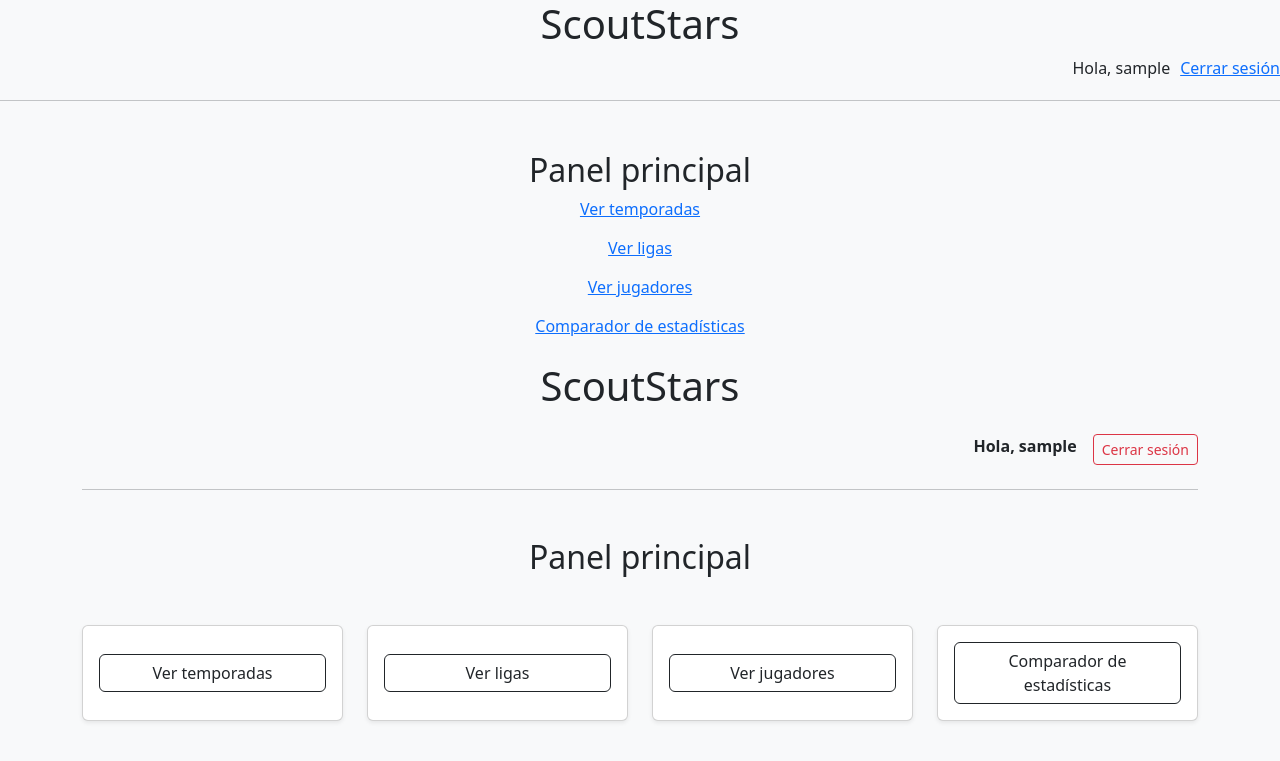
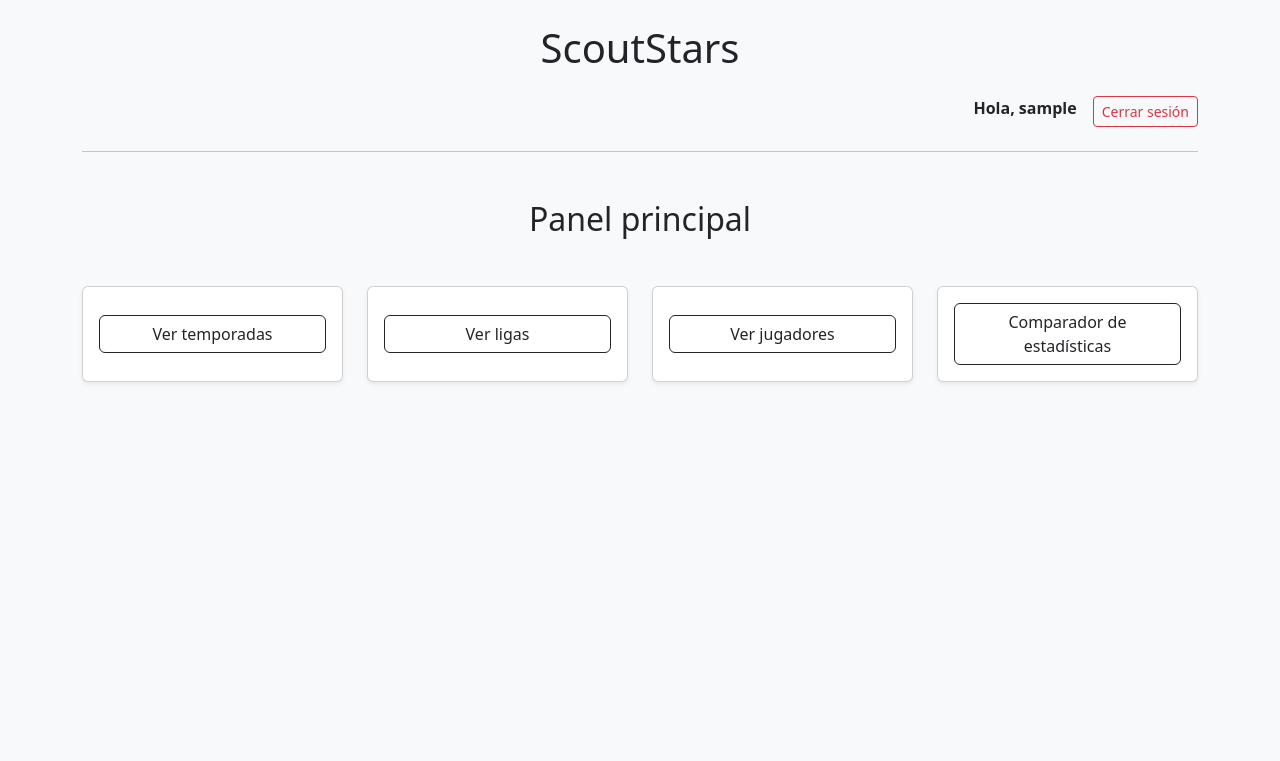
Before and after one commit to Sergio-AJ/ScoutStars, a Flask app: page /home in a window 1280 px wide. Shown: the top 761 px of the page. Run offline with Flask 3, Linux system fonts and the light colour scheme; the visitor is signed in with stand-in values (Sample User, id 1).

Commit message:
estilos home

```diff
--- a/templates/home.html
+++ b/templates/home.html
@@ -1,59 +1,6 @@
 <!DOCTYPE html>
 <html lang="es">
 
-<head>
-    <meta charset="UTF-8">
-    <title>ScoutStars</title>
-
-    <!-- Bootstrap -->
-    <link href="https://cdn.jsdelivr.net/npm/bootstrap@5.3.3/dist/css/bootstrap.min.css" rel="stylesheet">
-</head>
-
-<body>
-<h1 style="text-align:center;">ScoutStars</h1>
-
-<!-- 🔝 NAVBAR -->
-<div style="display:flex; justify-content:flex-end; gap:10px; margin-bottom:20px;">
-
-    {% if current_user.is_authenticated %}
-        <span>Hola, {{ current_user.username }}</span>
-        <a href="/logout">Cerrar sesión</a>
-    {% else %}
-        <a href="/login">Login</a>
-        <a href="/register">Registro</a>
-    {% endif %}
-
-</div>
-
-<hr>
-
-<!-- 🎯 OPCIONES CENTRALES -->
-<div style="text-align:center; margin-top:50px;">
-
-    <h2>Panel principal</h2>
-
-    <div style="display:flex; flex-direction:column; gap:15px; align-items:center;">
-
-        <!-- VISIBLES PARA TODOS -->
-        <a href="/temporadas">Ver temporadas</a>
-        <a href="/ligas">Ver ligas</a>
-        <a href="/jugadores">Ver jugadores</a>
-        <a href="/comparador">Comparador de estadísticas</a>
-
-        <!-- CREACIÓN (solo entrenador/admin) -->
-        {% if current_user.role in ["entrenador", "admin"] %}
-            <a href="/ligas/crear">Crear liga</a>
-            <a href="/equipos/crear">Crear equipo</a>
-            <a href="/jugadores/crear">Crear jugador</a>
-        {% endif %}
-
-        <!-- SOLO ADMIN -->
-        {% if current_user.role == "admin" %}
-            <a href="/users">Gestionar usuarios</a>
-        {% endif %}
-
-    </div><!DOCTYPE html>
-<html lang="es">
 
 <head>
     <meta charset="UTF-8">
```
